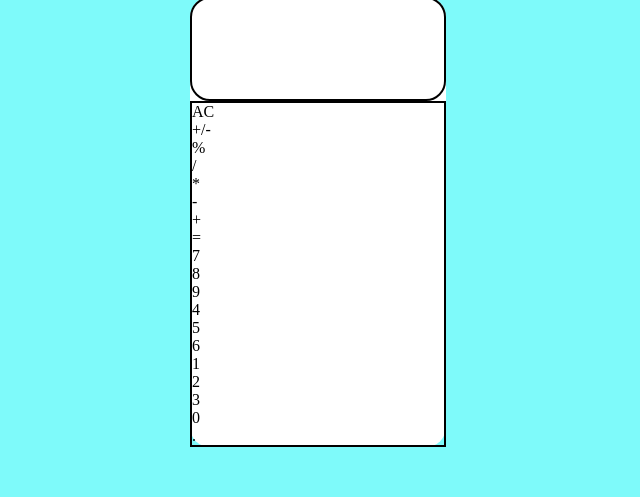
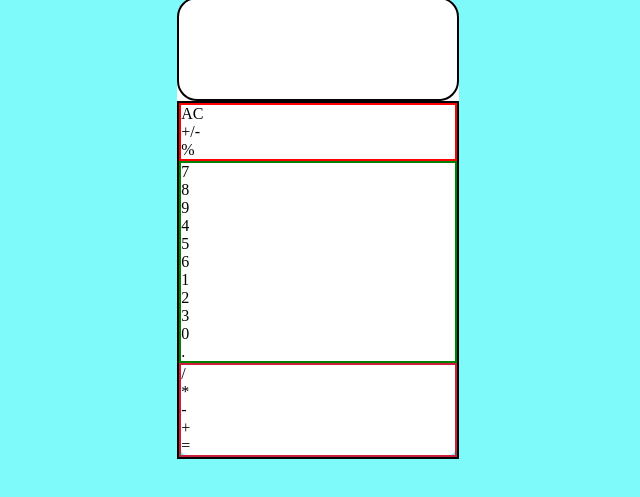
Before and after one commit to Nitinshukla88/Calculator, a plain HTML site: page index.html in a window 1280 px wide. Shown: the part 141-638 px from the top of the page, without its empty margins (322-962 px from the left). Drawn offline with Linux system fonts and the light colour scheme.

Commit message:
Done some more components

```diff
--- a/index.html
+++ b/index.html
@@ -11,17 +11,11 @@
         <div class="innercontainer">
             <div class="displayarea"></div>
             <div class="keys">
+                <div class="innerkeys">
                     <div class="useless">
                         <div class="uselesssymbols">AC</div>
                         <div class="uselesssymbols">+/-</div>
                         <div class="uselesssymbols">%</div>
-                </div>
-                <div class="symbols">
-                    <div class="operators">/</div>
-                    <div class="operators">*</div>
-                    <div class="operators">-</div>
-                    <div class="operators">+</div>
-                    <div class="operators">=</div>
                     </div>
                     <div class="number">
                         <div class="integersnumbers">
@@ -45,6 +39,14 @@
                         </div>
                     </div>
                 </div>
+                <div class="symbols">
+                    <div class="operators">/</div>
+                    <div class="operators">*</div>
+                    <div class="operators">-</div>
+                    <div class="operators">+</div>
+                    <div class="operators">=</div>
+                </div>
+            </div>
         </div>
     </div>
 </body>
--- a/style.css
+++ b/style.css
@@ -20,7 +20,7 @@ h1{
 .innercontainer{
 
 
-    width: 20%;
+    width: 22%;
     border-radius: 20px;
     background-color: white;
 }
@@ -40,4 +40,18 @@ h1{
 
 .keys{
     border: 2px solid black;
+    display: flex;
+    flex-direction: column;
 }
+
+.useless{
+    border: 2px solid red;
+}
+
+.number{
+    border: 2px solid green;
+}
+
+.symbols{
+    border: 2px solid rgb(202, 30, 58);
+}
```
Lines whose indentation alone changed are shown as unchanged.
